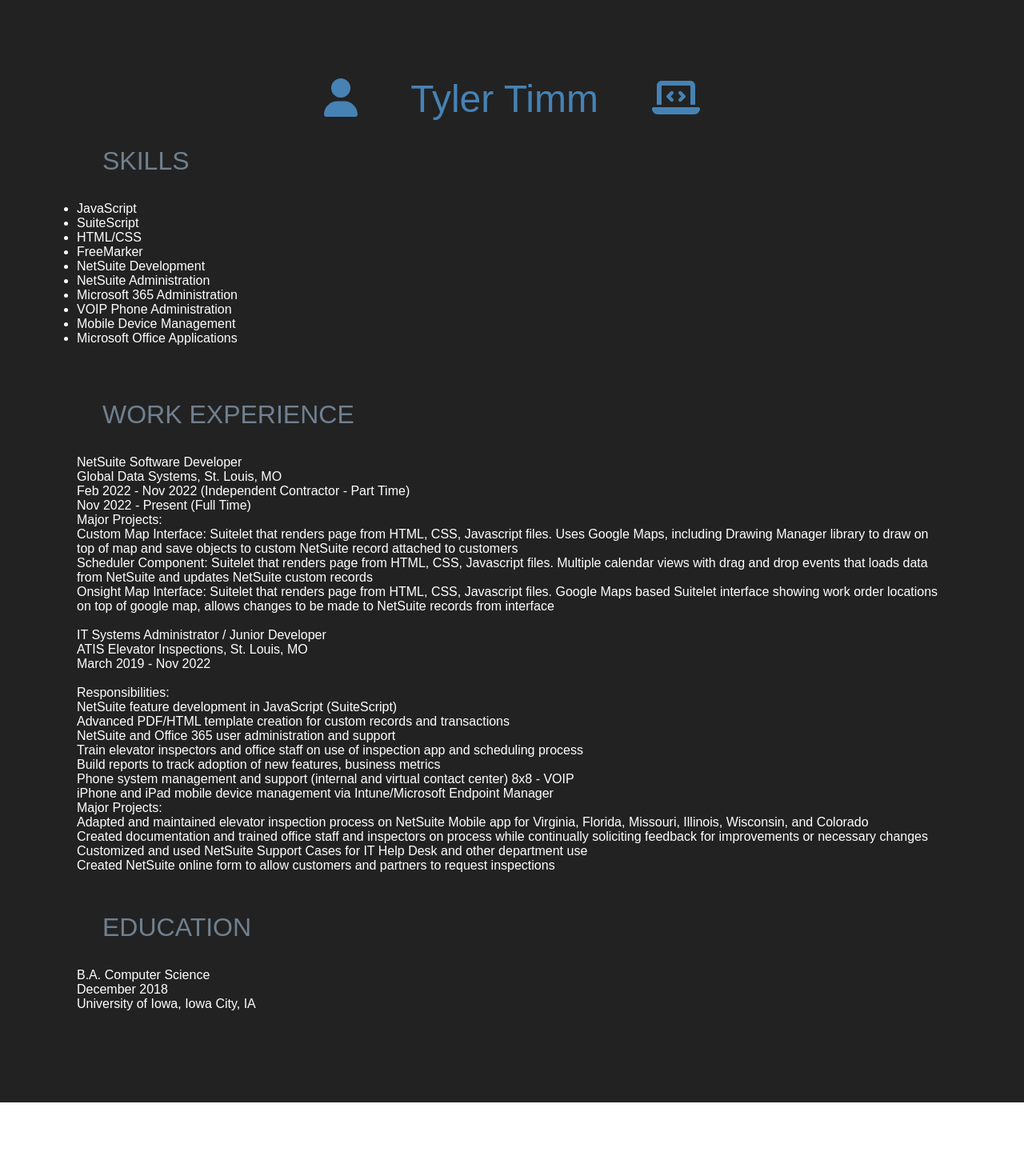
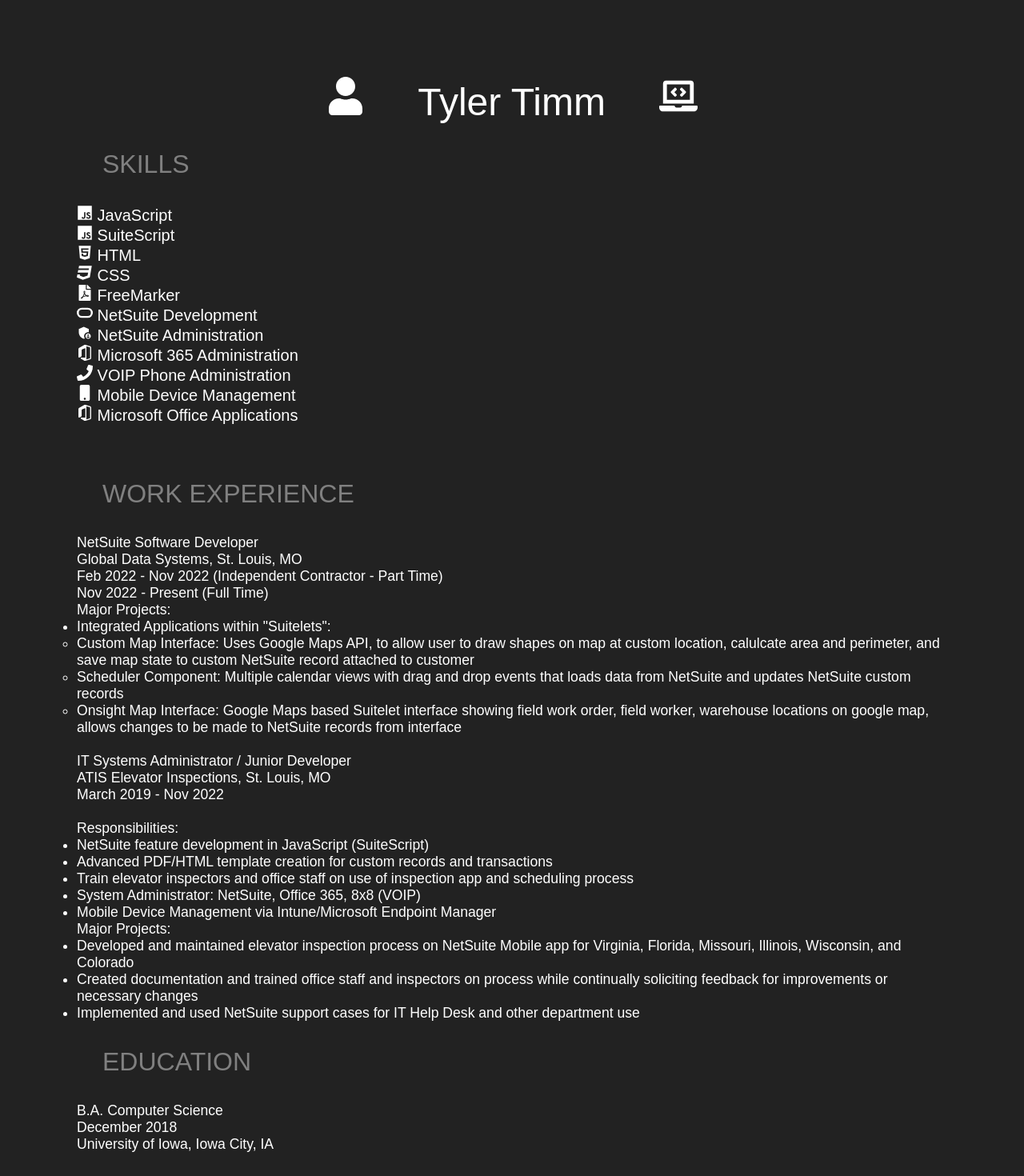
Before and after one commit to tyler-timm/react-personal-site, a Next.js app: page / in a window 1280 px wide. Shown: the top 1470 px of the page at 80% size. Before the commit the page ends 1378 px from the top, so only its background shows below. Built offline with nearby package versions, Linux system fonts and the light colour scheme.

Commit message:
added icons, updated resume info and formatting

```diff
--- a/package.json
+++ b/package.json
@@ -16,6 +16,7 @@
     "babel-plugin-macros": "^3.1.0",
     "next": "13.3.0",
     "react": "18.2.0",
-    "react-dom": "18.2.0"
+    "react-dom": "18.2.0",
+    "react-icons": "^4.8.0"
   }
 }
--- a/src/pages/index.js
+++ b/src/pages/index.js
@@ -2,9 +2,18 @@ import Head from 'next/head';
 import Image from 'next/image';
 import styles from '@/styles/Home.module.css';
 
-import { FontAwesomeIcon } from "@fortawesome/react-fontawesome";
-import { faLaptopCode } from "@fortawesome/free-solid-svg-icons";
-import { faUser } from "@fortawesome/free-solid-svg-icons";
+import { FaLaptopCode } from "react-icons/fa";
+import { FaUser } from "react-icons/fa";
+import { FaJs } from "react-icons/fa";
+import { FaHtml5 } from "react-icons/fa";
+import { FaCss3 } from "react-icons/fa";
+import { FaFilePdf } from "react-icons/fa";
+import { FaDatabase } from "react-icons/fa";
+import { MdAdminPanelSettings } from "react-icons/md";
+import { SiMicrosoftoffice } from "react-icons/si";
+import { FaPhone } from "react-icons/fa";
+import { FaMobile } from "react-icons/fa";
+import { SiOracle } from "react-icons/si";
 
 import { useState } from "react";
 
@@ -19,50 +28,69 @@ const skills = [
     {
         key: 0,
         name: 'JavaScript',
+        icon: <FaJs />
     },
     {
         key: 1,
-        name: 'SuiteScript'
+        name: 'SuiteScript',
+        icon: <FaJs />
     },
     {
         key: 2,
-        name: 'HTML/CSS'
+        name: 'HTML',
+        icon: <FaHtml5 />
     },
     {
         key: 3,
-        name: 'FreeMarker'
+        name: 'CSS',
+        icon: <FaCss3 />
     },
     {
         key: 4,
-        name: 'NetSuite Development'
+        name: 'FreeMarker',
+        icon: <FaFilePdf />
     },
     {
         key: 5,
-        name: 'NetSuite Administration'
+        name: 'NetSuite Development',
+        icon: <SiOracle />
     },
     {
         key: 6,
-        name: 'Microsoft 365 Administration'
+        name: 'NetSuite Administration',
+        icon: <MdAdminPanelSettings />
     },
     {
         key: 7,
-        name: 'VOIP Phone Administration'
+        name: 'Microsoft 365 Administration',
+        icon: <SiMicrosoftoffice />
     },
     {
         key: 8,
-        name: 'Mobile Device Management'
+        name: 'VOIP Phone Administration',
+        icon: <FaPhone />
     },
     {
         key: 9,
-        name: 'Microsoft Office Applications'
+        name: 'Mobile Device Management',
+        icon: <FaMobile />
+    },
+    {
+        key: 10,
+        name: 'Microsoft Office Applications',
+        icon: <SiMicrosoftoffice />
     }
 ];
 
 function ListSkills() {
     const skillsList = skills.map(skill => {
+        if (skill.icon) {
+            return <li>{skill.icon} {skill.name}</li>
+        } else {
             return <li>{skill.name}</li>
+        }
     });
-    return <ul>{skillsList}</ul>;
+    return <ul className={styles.skillsList}>{skillsList}</ul>;
 }
 
 export default function Home() {
@@ -74,7 +102,7 @@ export default function Home() {
                 <link rel="icon" href="/favicon.ico" />
             </Head>
             <main className={styles.main}>
-                <div className={styles.resumeName}><FontAwesomeIcon icon={faUser} />&nbsp;&nbsp;&nbsp;&nbsp; Tyler Timm &nbsp;&nbsp;&nbsp;&nbsp;<FontAwesomeIcon icon={faLaptopCode} /></div>
+                <div className={styles.resumeName}><FaUser />&nbsp;&nbsp;&nbsp;&nbsp; Tyler Timm &nbsp;&nbsp;&nbsp;&nbsp;<FaLaptopCode /></div>
                 <div>
                     <div className={styles.sectionHead}>SKILLS</div>
                     <div className={styles.skills}>
@@ -82,44 +110,49 @@ export default function Home() {
                     </div>
                     <br /><br />
                     <div className={styles.sectionHead}>WORK EXPERIENCE</div>
-                    <p>
+                    <p className={styles.workExp}>
                         NetSuite Software Developer<br />
                         Global Data Systems, St. Louis, MO<br />
                         Feb 2022 - Nov 2022 (Independent Contractor - Part Time)<br />
                         Nov 2022 - Present (Full Time)<br />
                         Major Projects:<br />
-                        Custom Map Interface: Suitelet that renders page from HTML, CSS, Javascript files. Uses Google Maps, including Drawing Manager library to draw on top of map and save objects to custom NetSuite record attached to customers<br />
-                        Scheduler Component: Suitelet that renders page from HTML, CSS, Javascript files. Multiple calendar views with drag and drop events that loads data from NetSuite and updates NetSuite custom records<br />
-                        Onsight Map Interface: Suitelet that renders page from HTML, CSS, Javascript files. Google Maps based Suitelet interface showing work order locations on top of google map, allows changes to be made to NetSuite records from interface<br />
+                        <ul>
+                            <li>Integrated Applications within "Suitelets":</li>
+                            <ul>
+                                <li>Custom Map Interface: Uses Google Maps API, to allow user to draw shapes on map at custom location, calulcate area and perimeter, and save map state to custom NetSuite record attached to customer  </li>
+                                <li>Scheduler Component: Multiple calendar views with drag and drop events that loads data from NetSuite and updates NetSuite custom records</li>
+                                <li>Onsight Map Interface: Google Maps based Suitelet interface showing field work order, field worker, warehouse locations on google map, allows changes to be made to NetSuite records from interface</li>
+                            </ul>
+                        </ul>
                         <br />
                         IT Systems Administrator / Junior Developer<br />
                         ATIS Elevator Inspections, St. Louis, MO<br />
                         March 2019 - Nov 2022<br />
                         <br />
                         Responsibilities:<br />
-                        NetSuite feature development in JavaScript (SuiteScript)<br />
-                        Advanced PDF/HTML template creation for custom records and transactions<br />
-                        NetSuite and Office 365 user administration and support<br />
-                        Train elevator inspectors and office staff on use of inspection app and scheduling process<br />
-                        Build reports to track adoption of new features, business metrics<br />
-                        Phone system management and support (internal and virtual contact center) 8x8 - VOIP<br />
-                        iPhone and iPad mobile device management via Intune/Microsoft Endpoint Manager<br />
-                        Major Projects:<br />
-                        Adapted and maintained elevator inspection process on NetSuite Mobile app for Virginia, Florida, Missouri, Illinois, Wisconsin, and Colorado<br />
-                        Created documentation and trained office staff and inspectors on process while continually soliciting feedback for improvements or necessary changes<br />
-                        Customized and used NetSuite Support Cases for IT Help Desk and other department use<br />
-                        Created NetSuite online form to allow customers and partners to request inspections<br />
-                        <br />
+                        <ul>
+                            <li>NetSuite feature development in JavaScript (SuiteScript)</li>
+                            <li>Advanced PDF/HTML template creation for custom records and transactions</li>
+                            <li>Train elevator inspectors and office staff on use of inspection app and scheduling process</li>
+                            <li>System Administrator: NetSuite, Office 365, 8x8 (VOIP)</li>
+                            <li>Mobile Device Management via Intune/Microsoft Endpoint Manager</li>
+                        </ul>
+                        Major Projects:
+                        <ul>
+                            <li>Developed and maintained elevator inspection process on NetSuite Mobile app for Virginia, Florida, Missouri, Illinois, Wisconsin, and Colorado</li>
+                            <li>Created documentation and trained office staff and inspectors on process while continually soliciting feedback for improvements or necessary changes</li>
+                            <li>Implemented and used NetSuite support cases for IT Help Desk and other department use</li>
+                        </ul>
                     </p>
                     <div className={styles.sectionHead}>EDUCATION</div>
-                    <p>
+                    <p className={styles.education}>
                         B.A. Computer Science<br />
                         December 2018<br />
                         University of Iowa, Iowa City, IA
                     </p>
                 </div>
                 <br />
-            </main>
+            </main >
         </>
     )
 }
--- a/src/styles/Home.module.css
+++ b/src/styles/Home.module.css
@@ -11,19 +11,31 @@
 }
 
 .resumeName {
-    color: steelblue;
+    color: white;
     font-size: 3rem
 }
 
 .sectionHead {
-    color: slategray;
+    color: gray;
     font-size: 2rem;
     padding: 2rem;
 }
 
 .skills {
     color: white;
+}
 
+.skillsList {
+    list-style: none;
+    font-size: 1.25rem
+}
+
+.workExp {
+    font-size: 1.1rem
+}
+
+.education {
+    font-size: 1.1rem
 }
 
 .description {
```
Also changed, not shown: 1 other file (tests, documents, lock files or other folders). Lines whose indentation alone changed are shown as unchanged.
